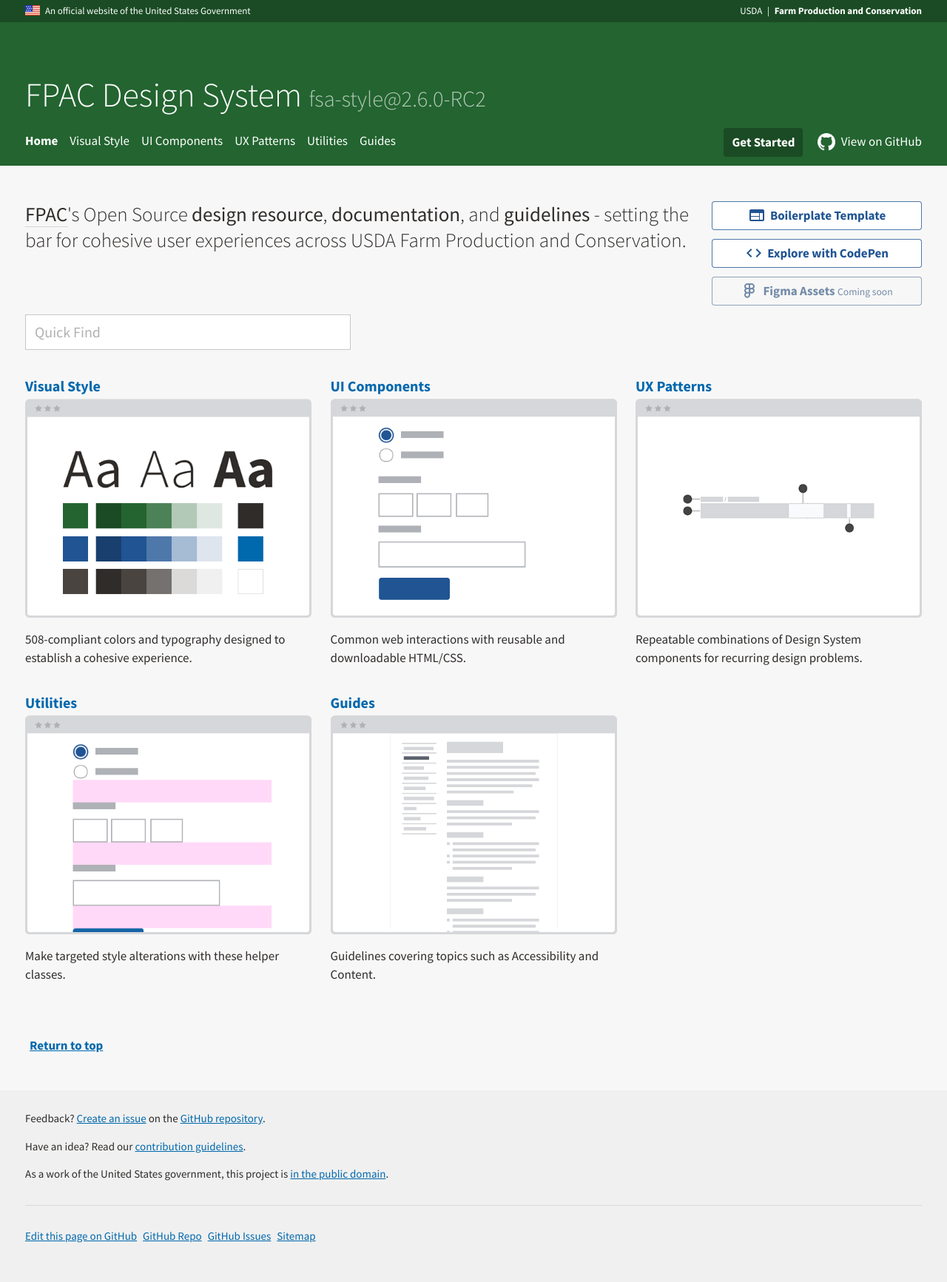
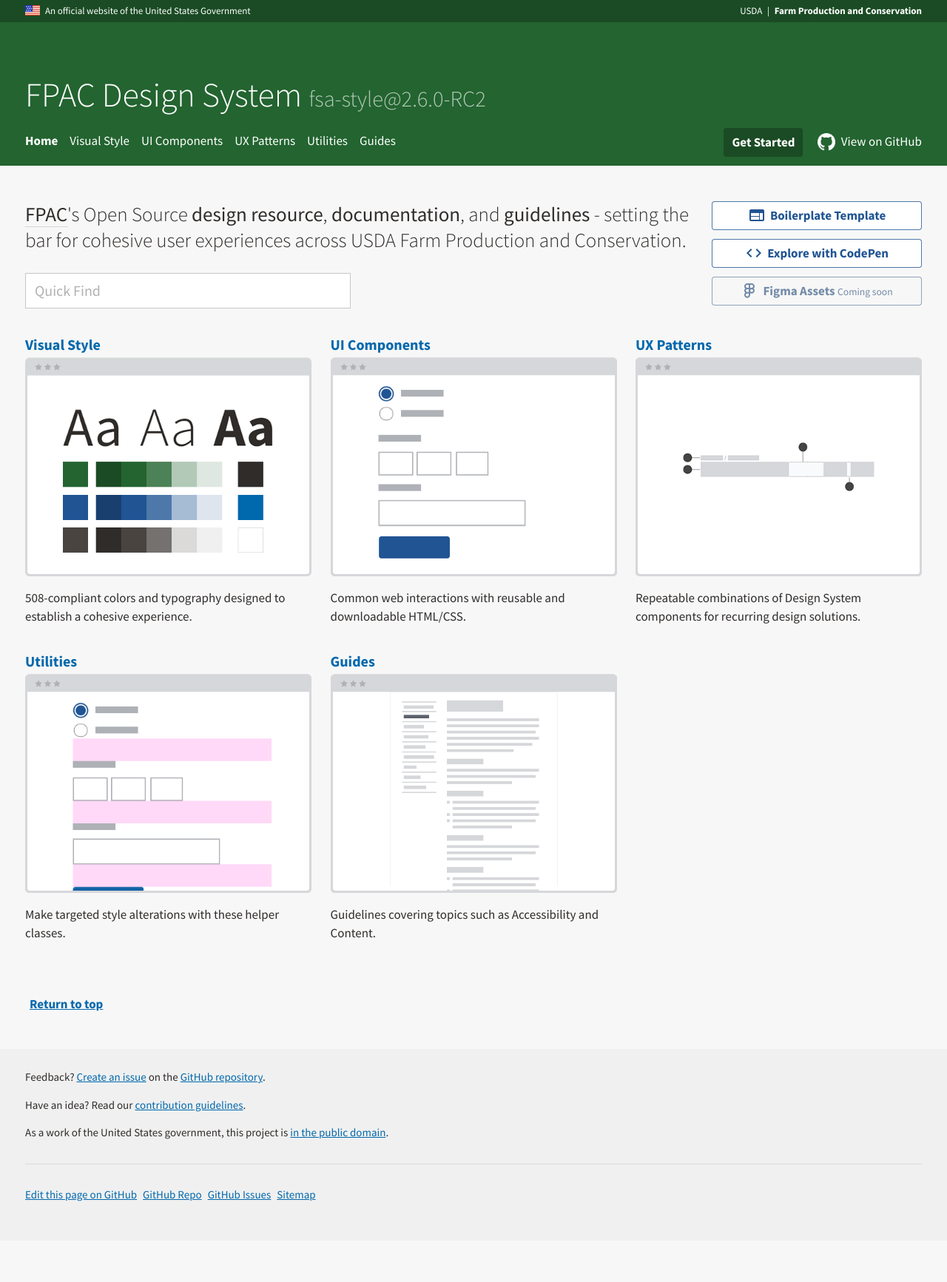
Before and after one commit to USDA-FSA/fsa-design-system, a Jekyll site: the page built from index.md, in a window 1280 px wide. Shown: the whole page at 74% size. Built offline with Jekyll 4.4.1, drawn with Linux system fonts in a browser that asks for light colours; after the commit the page ends 1677 px from its top, so only the background shows below that.

```diff
--- a/_sass/components/_ds.quick-find.scss
+++ b/_sass/components/_ds.quick-find.scss
@@ -7,8 +7,9 @@
       display: block;
       position: relative;
       z-index: 2;
-      margin-bottom: $size-large;
+      margin-bottom: $size-medium;
       @include breakpoint(L) {
+        margin-bottom: $size-large;
         width: 44rem;
       }
     }
--- a/index.md
+++ b/index.md
@@ -11,9 +11,19 @@
   <div class="fsa-grid">
     <div class="fsa-grid__1 fsa-grid__8/12@l fsa-grid__9/12@xl">
       <p class="fsa-text--lead fsa-m-t--none"><strong><abbr title="Farm Production and Conservation">FPAC</abbr></strong>'s Open Source <strong>design resource</strong>, <strong>documentation</strong>, and <strong>guidelines</strong> - setting the bar for cohesive user experiences across USDA Farm Production and Conservation.</p>
+      <div class="ds-quick-find">
+        <div class="ds-quick-find__field">
+          <input id="quick-find-id" class="ds-quick-find__input fsa-input fsa-input--block fsa-input--large" type="text" name="search" value="" placeholder="Quick Find" autocomplete="off" aria-owns="quick-find-results-id" aria-describedby="quick-find-instructions" aria-expanded="false" aria-autocomplete="list">
+          <button id="quick-find-clear-id" class="ds-quick-find__clear" type="reset" title="Clear" aria-label="Clear"></button>
+        </div>
+        <div id="quick-find-results-id">
+        </div>
+        <div class="fsa-sr-only" id="quick-find-instructions">When autocomplete results are available use up and down arrows to review and enter to select. Touch device users, explore by touch or with swipe gestures.</div>
+        <div id="quick-find-results-count-id" aria-live="polite" class="fsa-sr-only">0 results</div>
+      </div>
     </div>
     <div class="fsa-grid__1 fsa-grid__4/12@l fsa-grid__3/12@xl">
-      <div class="fsa-level@s fsa-level--none@l fsa-level--grow-auto">
+      <div class="fsa-level@s fsa-level--none@l fsa-level--grow-auto fsa-m-b--s">
         <div class="fsa-m-b--s">
           <a href="http://usda-fsa.github.io/fsa-style/boilerplate.html" class="fsa-btn fsa-btn--secondary fsa-btn--block">
             <svg class="fsa-icon fsa-icon--size-2" aria-hidden="true" focusable="false" role="img" xmlns="http://www.w3.org/2000/svg" width="24" height="24" viewBox="0 0 24 24">
@@ -40,17 +50,6 @@
     </div>
   </div>
 
-  <div class="ds-quick-find">
-    <div class="ds-quick-find__field">
-      <input id="quick-find-id" class="ds-quick-find__input fsa-input fsa-input--block fsa-input--large" type="text" name="search" value="" placeholder="Quick Find" autocomplete="off" aria-owns="quick-find-results-id" aria-describedby="quick-find-instructions" aria-expanded="false" aria-autocomplete="list">
-      <button id="quick-find-clear-id" class="ds-quick-find__clear" type="reset" title="Clear" aria-label="Clear"></button>
-    </div>
-    <div id="quick-find-results-id">
-    </div>
-    <div class="fsa-sr-only" id="quick-find-instructions">When autocomplete results are available use up and down arrows to review and enter to select. Touch device users, explore by touch or with swipe gestures.</div>
-    <div id="quick-find-results-count-id" aria-live="polite" class="fsa-sr-only">0 results</div>
-  </div>
-
   <div class="fsa-grid ds-home-features">
     <div class="fsa-grid__1 fsa-grid__1/2@s fsa-grid__1/3@m ds-home-features__item">
       <a class="ds-home-features__link" href="{{ site.baseurl }}visual-style/">
@@ -70,7 +69,7 @@
       <a class="ds-home-features__link" href="{{ site.baseurl }}patterns/">
         <span class="ds-home-features__title">UX Patterns</span>
         <img class="ds-home-features__img" src="{{ site.baseurl }}img/home/homepage_illustrations_patterns_2x.png" alt="">
-        <p class="ds-home-features__blurb">Repeatable combinations of Design System components for recurring design problems.</p>
+        <p class="ds-home-features__blurb">Repeatable combinations of Design System components for recurring design solutions.</p>
       </a>
     </div>
     <div class="fsa-grid__1 fsa-grid__1/2@s fsa-grid__1/3@m ds-home-features__item">
```
Also changed, not shown: patterns/index.md (+1 -1 lines), css/fsa-design-system.css, css/fsa-design-system.min.css, 2 other files.
